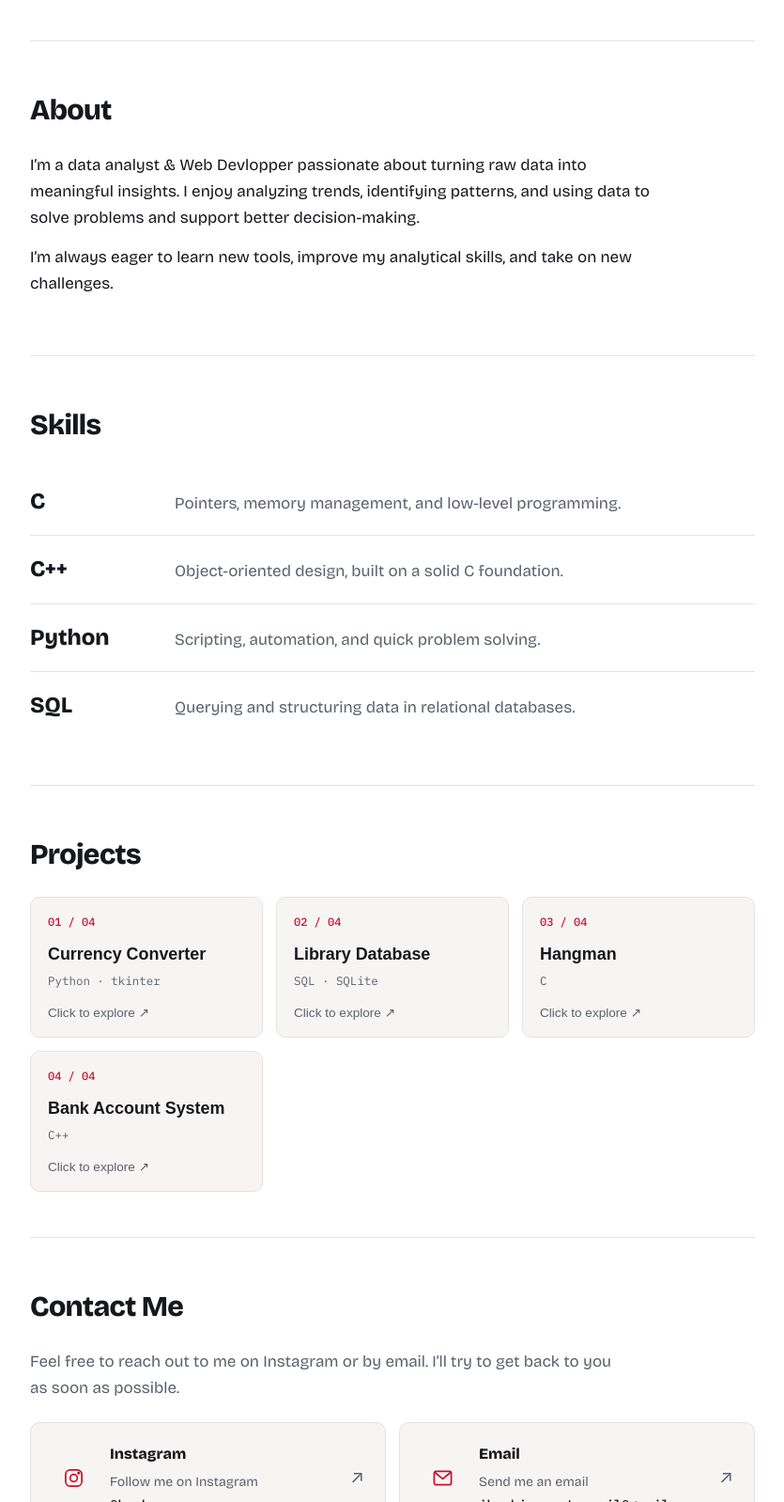
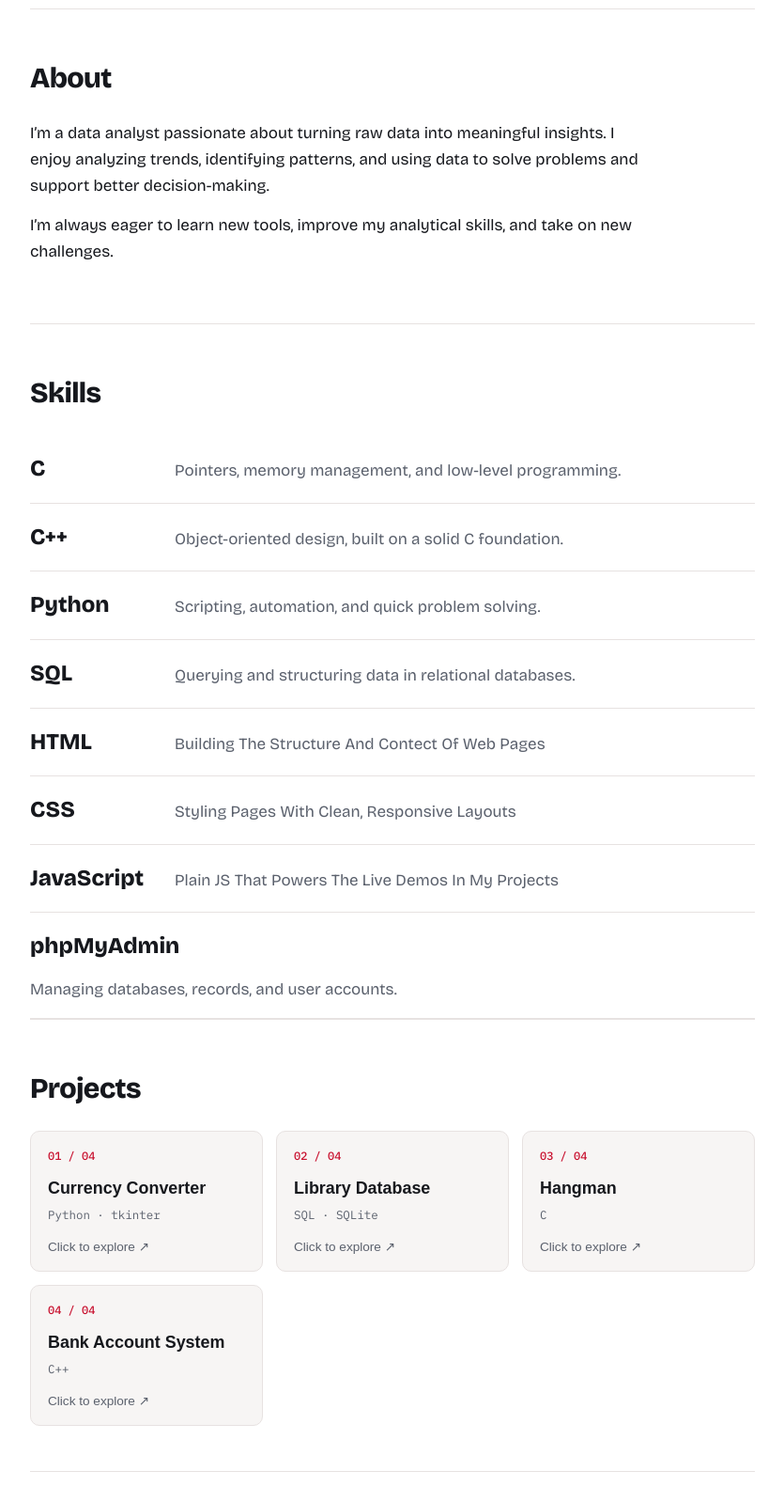
Before and after one commit to brahim-saadi-dev/brahim-saadi-dev.github.io, a website: page index.html.html in a window 1280 px wide. Shown: the part 700-2298 px from the top of the page at 94% size, without its empty margins (222-1057 px from the left). Drawn offline with nearby package versions, Linux system fonts and the light colour scheme; no server answers.

Commit message:
Remove 'Web Developer' from role description

```diff
--- a/index.html.html
+++ b/index.html.html
@@ -307,7 +307,7 @@ window.addEventListener("DOMContentLoaded", function () {
 }</code></pre>
 <p class="run">$ ./portfolio</p>
 <h1>Brahim Saadi<span class="cursor" aria-hidden="true"></span></h1>
-<p class="role">Data analyst & Web Devlopper passionate about transforming data into insights and helping businesses make smarter, data-driven decisions.</p>
+<p class="role">Data analyst passionate about transforming data into insights and helping businesses make smarter, data-driven decisions.</p>
 <div class="hero-actions">
 <a class="btn btn-primary btn-lg" href="#projects">Explore Projects <svg viewBox="0 0 24 24" aria-hidden="true"><path d="M5 12h14"/><path d="m12 5 7 7-7 7"/></svg></a>
 <button class="btn btn-lg" id="copy-email" type="button" hidden><svg id="copy-icon" viewBox="0 0 24 24" aria-hidden="true"><rect width="14" height="14" x="8" y="8" rx="2" ry="2"/><path d="M4 16c-1.1 0-2-.9-2-2V4c0-1.1.9-2 2-2h10c1.1 0 2 .9 2 2"/></svg><svg id="check-icon" viewBox="0 0 24 24" aria-hidden="true" hidden><path d="M20 6 9 17l-5-5"/></svg><span id="copy-label">Copy Email</span></button>
@@ -318,7 +318,7 @@ window.addEventListener("DOMContentLoaded", function () {
 
 <section id="about">
 <h2>About</h2>
-<p>I’m a data analyst & Web Devlopper passionate about turning raw data into meaningful insights. I enjoy analyzing trends, identifying patterns, and using data to solve problems and support better decision-making.</p>
+<p>I’m a data analyst passionate about turning raw data into meaningful insights. I enjoy analyzing trends, identifying patterns, and using data to solve problems and support better decision-making.</p>
 <p>I’m always eager to learn new tools, improve my analytical skills, and take on new challenges.</p>
 </section>
 
@@ -328,9 +328,10 @@ window.addEventListener("DOMContentLoaded", function () {
 <div class="lang"><b>C++</b><span>Object-oriented design, built on a solid C foundation.</span></div>
 <div class="lang"><b>Python</b><span>Scripting, automation, and quick problem solving.</span></div>
 <div class="lang"><b>SQL</b><span>Querying and structuring data in relational databases.</span></div>
-</section>
-
-<section id="projects">
+<div class="lang"><b>HTML</b><span>Building The Structure And Contect Of Web Pages</span></div>
+<div class="lang"><b>CSS</b><span>Styling Pages With Clean, Responsive Layouts</span></div>
+<div class="lang"><b>JavaScript</b><span>Plain JS That Powers The Live Demos In My Projects</span></div>
+<div class="lang" style="display:flex; flex-direction:column; gap:12px;"><b>phpMyAdmin</b><span>Managing databases, records, and user accounts.</span></div><section id="projects">
 <h2>Projects</h2>
 <div class="project-gallery" id="project-gallery" aria-label="Project demos"></div>
 <div class="project-viewer" id="project-viewer" hidden>
```
